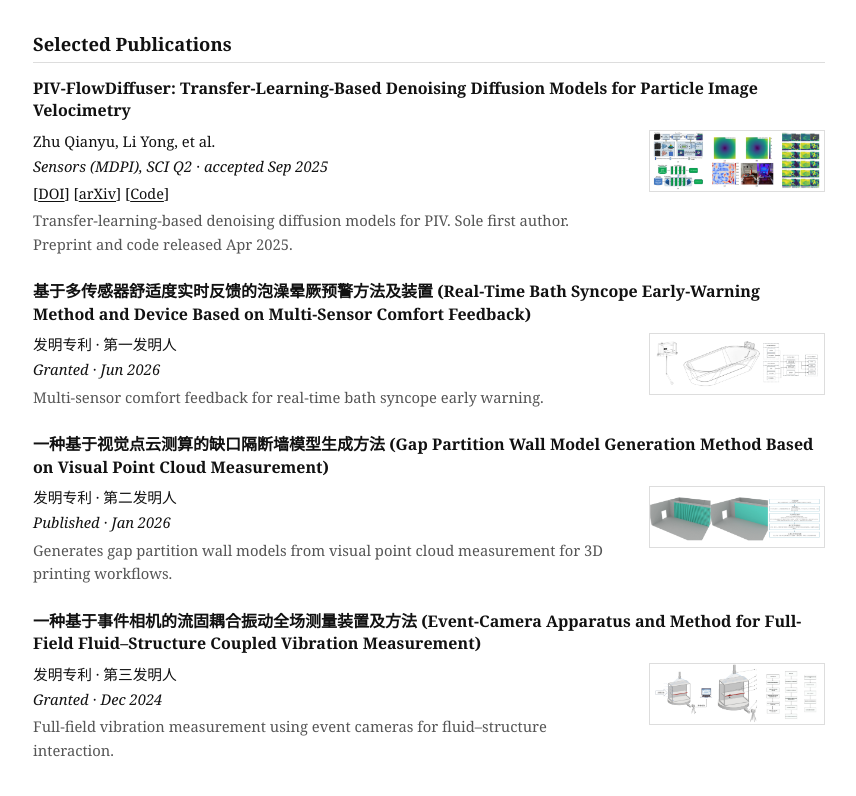
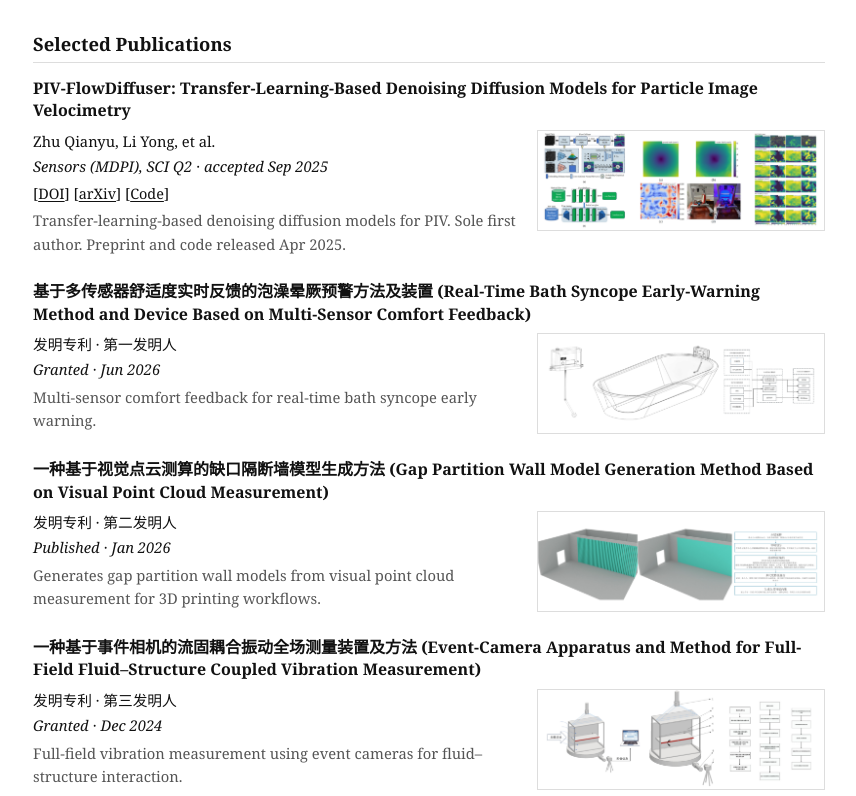
Before and after one commit to Zhu-Qianyu/Zhu-Qianyu, a Vue app: page / in a window 1280 px wide. Shown: the part 1480-2276 px from the top of the page, without its empty margins (211-1067 px from the left). Built offline with nearby package versions, Linux system fonts and the light colour scheme.

Commit message:
Increase publication and project thumbnail size.

```diff
--- a/src/App.vue
+++ b/src/App.vue
@@ -318,8 +318,8 @@ function scrollTo(id) {
 
 .media-figure {
   margin: 0;
-  flex: 0 0 11rem;
-  max-width: 11rem;
+  flex: 0 0 18rem;
+  max-width: 18rem;
 }
 
 .media-figure img {
@@ -456,7 +456,7 @@ function scrollTo(id) {
   .media-figure {
     flex: 0 0 auto;
     max-width: 100%;
-    width: min(100%, 16rem);
+    width: min(100%, 20rem);
   }
 
   .honor-list {
```
